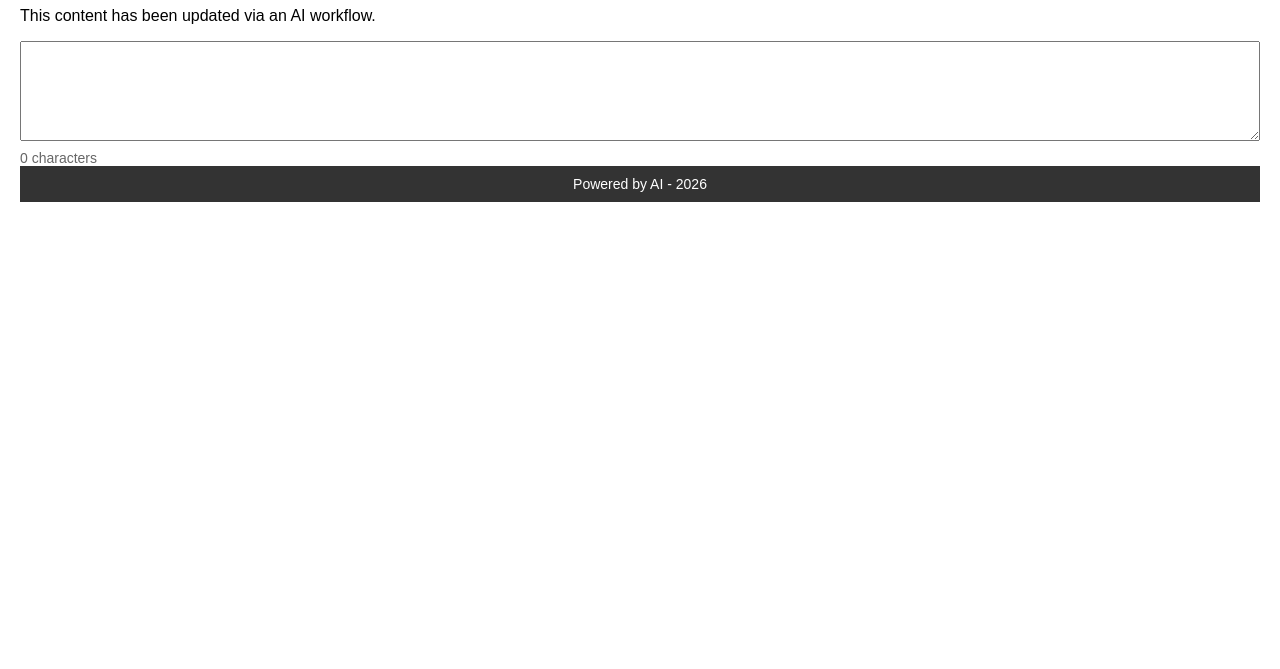
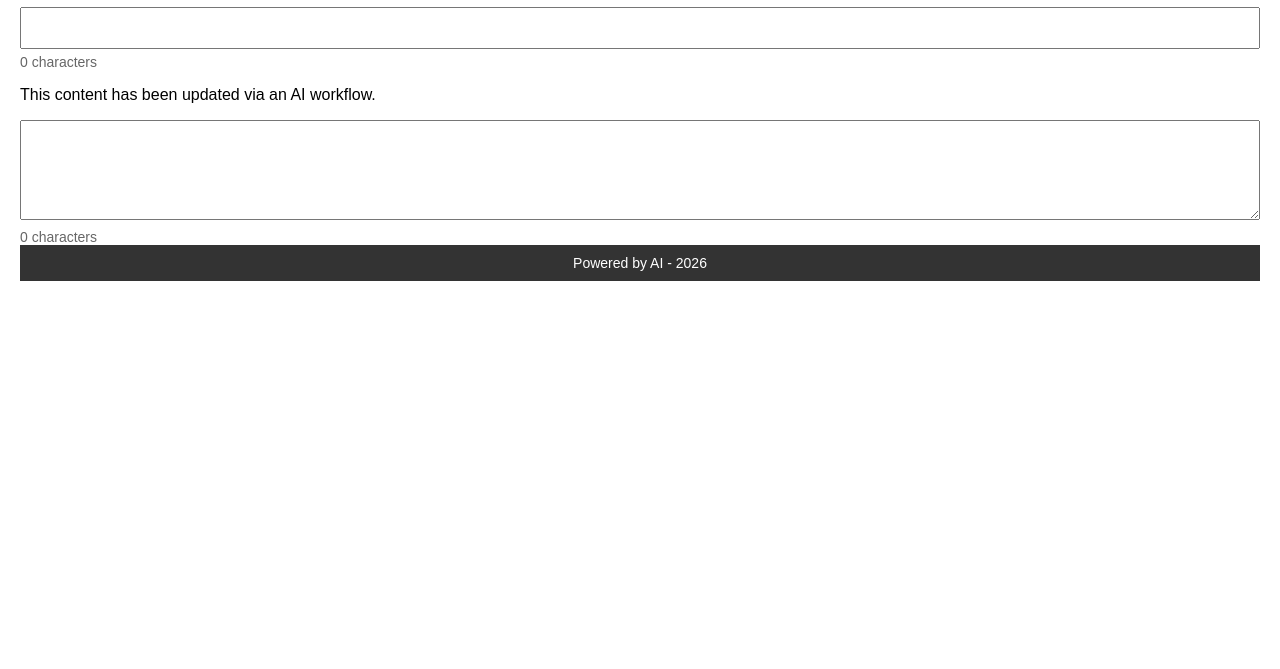
Before and after one commit to kolbydayley/hello-world-website, a website: page index.html in a window 1280 px wide. Shown: the part 131-800 px from the top of the page. Drawn offline with Linux system fonts and the light colour scheme.

Commit message:
Update via AI workflow

```diff
--- a/index.html
+++ b/index.html
@@ -11,6 +11,7 @@
         nav a:hover { text-decoration: underline; }
         h1 { color: #333; }
         textarea { width: 100%; height: 100px; font-size: 16px; padding: 10px; box-sizing: border-box; }
+        #text-input { width: 100%; font-size: 16px; padding: 10px; box-sizing: border-box; }
         #character-count { font-size: 14px; color: #666; margin-top: 5px; }
         footer { background-color: #333; color: white; padding: 10px; text-align: center; font-size: 14px; }
     </style>
@@ -22,6 +23,8 @@
         <a href="page3.html">Page 3</a>
     </nav>
     <h1>Welcome to AI Platform</h1>
+    <input type="text" id="text-input" oninput="updateCharacterCount()">
+    <div id="character-count">0 characters</div>
     <p>This content has been updated via an AI workflow.</p>
     <textarea id="text-input" oninput="updateCharacterCount()"></textarea>
     <div id="character-count">0 characters</div>
```
